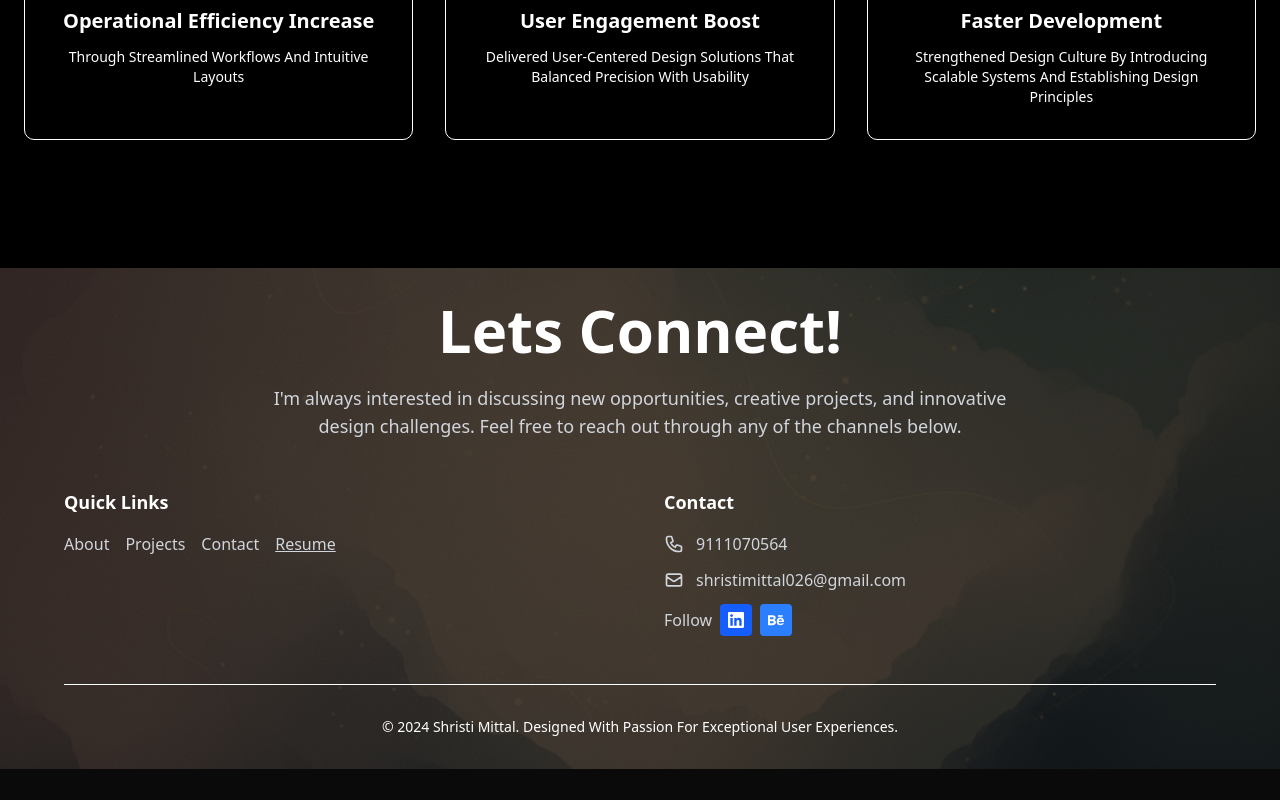
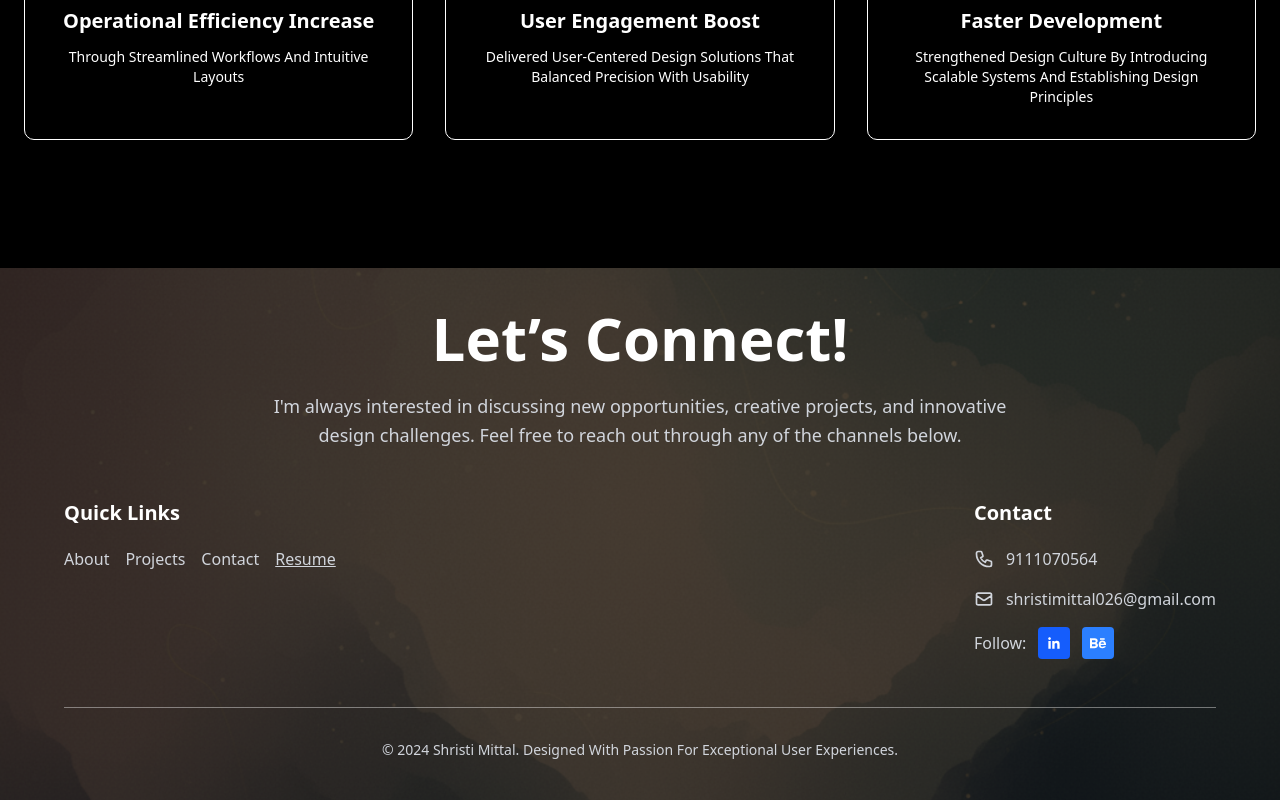
Before and after one commit to guptaRishi00/Shristi-port, a Next.js app: page /Projects/Newspace in a window 1280 px wide. Shown: the part 3206-4006 px from the top of the page. Before the commit the page ends 3975 px from the top, so only its background shows below. Built offline with nearby package versions, Linux system fonts and the light colour scheme.

Commit message:
UPdated homepage

```diff
--- a/components/Footer.tsx
+++ b/components/Footer.tsx
@@ -1,69 +1,140 @@
-import React from 'react';
+import React from "react";
 
 export default function Footer() {
   const backgroundImagePath = "/bg2.png";
 
   return (
     <footer
-      className="py-8 px-6 sm:px-12 lg:px-16 relative w-screen"
+      className="relative w-full px-6 sm:px-12 lg:px-16 py-10 bg-center bg-cover"
       style={{
-        background: `url(${backgroundImagePath}) center/cover no-repeat`,
+        backgroundImage: `url(${backgroundImagePath})`,
       }}
     >
       {/* Overlay */}
       <div className="absolute inset-0 bg-black/70 z-10"></div>
 
-      <div className="max-w-7xl mx-auto relative z-20">
-        {/* Heading */}
+      <div className="relative z-20 max-w-7xl mx-auto">
+        {/* Heading Section */}
         <div className="text-center mb-12">
           <h2 className="text-4xl sm:text-5xl lg:text-6xl font-bold text-white mb-6">
-            Lets Connect!
+            Let’s Connect!
           </h2>
-          <p className="text-gray-300 text-base sm:text-lg max-w-3xl mx-auto">
-            I'm always interested in discussing new opportunities, creative projects, and innovative design challenges. Feel free to reach out through any of the channels below.
+          <p className="text-gray-300 text-base sm:text-lg max-w-3xl mx-auto leading-relaxed">
+            I'm always interested in discussing new opportunities, creative
+            projects, and innovative design challenges. Feel free to reach out
+            through any of the channels below.
           </p>
         </div>
 
-        {/* Links & Contact */}
-        <div className="grid grid-cols-1 md:grid-cols-2 gap-8 sm:gap-12 mb-12">
+        {/* Links & Contact Info - Balanced */}
+        <div className="flex flex-col md:flex-row justify-between gap-10 mb-12">
           {/* Quick Links */}
-          <div>
-            <h3 className="text-white text-lg font-semibold mb-4">Quick Links</h3>
+          <div className="flex-1">
+            <h3 className="text-white text-xl font-semibold mb-5">
+              Quick Links
+            </h3>
             <div className="flex flex-wrap gap-4">
-              <a href="#about" className="text-gray-300 hover:text-white transition-colors">About</a>
-              <a href="#projects" className="text-gray-300 hover:text-white transition-colors">Projects</a>
-              <a href="#contact" className="text-gray-300 hover:text-white transition-colors">Contact</a>
-              <a href="#resume" className="text-gray-300 hover:text-white underline transition-colors">Resume</a>
+              <a
+                href="#about"
+                className="text-gray-300 hover:text-white transition-colors"
+              >
+                About
+              </a>
+              <a
+                href="#projects"
+                className="text-gray-300 hover:text-white transition-colors"
+              >
+                Projects
+              </a>
+              <a
+                href="#contact"
+                className="text-gray-300 hover:text-white transition-colors"
+              >
+                Contact
+              </a>
+              <a
+                href="#resume"
+                className="text-gray-300 hover:text-white underline transition-colors"
+              >
+                Resume
+              </a>
             </div>
           </div>
 
           {/* Contact Info */}
-          <div>
-            <h3 className="text-white text-lg font-semibold mb-4">Contact</h3>
-            <div className="space-y-3">
+          <div className="flex-1 flex justify-start md:justify-end">
+            <div className="space-y-4">
+              <h3 className="text-white text-xl font-semibold mb-5">Contact</h3>
+
+              {/* Phone */}
               <div className="flex items-center gap-3 text-gray-300">
-                <svg className="w-5 h-5" fill="none" stroke="currentColor" viewBox="0 0 24 24">
-                  <path strokeLinecap="round" strokeLinejoin="round" strokeWidth={2} d="M3 5a2 2 0 012-2h3.28a1 1 0 01.948.684l1.498 4.493a1 1 0 01-.502 1.21l-2.257 1.13a11.042 11.042 0 005.516 5.516l1.13-2.257a1 1 0 011.21-.502l4.493 1.498a1 1 0 01.684.949V19a2 2 0 01-2 2h-1C9.716 21 3 14.284 3 6V5z" />
+                <svg
+                  className="w-5 h-5"
+                  fill="none"
+                  stroke="currentColor"
+                  viewBox="0 0 24 24"
+                >
+                  <path
+                    strokeLinecap="round"
+                    strokeLinejoin="round"
+                    strokeWidth={2}
+                    d="M3 5a2 2 0 012-2h3.28a1 1 0 01.948.684l1.498 4.493a1 1 0 01-.502 1.21l-2.257 1.13a11.042 11.042 0 005.516 5.516l1.13-2.257a1 1 0 011.21-.502l4.493 1.498a1 1 0 01.684.949V19a2 2 0 01-2 2h-1C9.716 21 3 14.284 3 6V5z"
+                  />
                 </svg>
                 <span>9111070564</span>
               </div>
+
+              {/* Email */}
               <div className="flex items-center gap-3 text-gray-300">
-                <svg className="w-5 h-5" fill="none" stroke="currentColor" viewBox="0 0 24 24">
-                  <path strokeLinecap="round" strokeLinejoin="round" strokeWidth={2} d="M3 8l7.89 5.26a2 2 0 002.22 0L21 8M5 19h14a2 2 0 002-2V7a2 2 0 00-2-2H5a2 2 0 00-2 2v10a2 2 0 002 2z" />
+                <svg
+                  className="w-5 h-5"
+                  fill="none"
+                  stroke="currentColor"
+                  viewBox="0 0 24 24"
+                >
+                  <path
+                    strokeLinecap="round"
+                    strokeLinejoin="round"
+                    strokeWidth={2}
+                    d="M3 8l7.89 5.26a2 2 0 002.22 0L21 8M5 19h14a2 2 0 002-2V7a2 2 0 00-2-2H5a2 2 0 00-2 2v10a2 2 0 002 2z"
+                  />
                 </svg>
                 <span>shristimittal026@gmail.com</span>
               </div>
-              <div className="flex flex-wrap items-center gap-2 text-gray-300">
-                <span className="font-medium">Follow</span>
-                <div className="flex gap-2 flex-wrap">
-                  <a href="https://linkedin.com" target="_blank" rel="noopener noreferrer" className="w-8 h-8 bg-blue-600 hover:bg-blue-700 flex items-center justify-center rounded transition-colors">
-                    <svg className="w-4 h-4 text-white" fill="currentColor" viewBox="0 0 24 24">
-                      <path d="M20.447 20.452h-3.554v-5.569c0-1.328-.027-3.037-1.852-3.037-1.853 0-2.136 1.445-2.136 2.939v5.667H9.351V9h3.414v1.561h.046c.477-.9 1.637-1.85 3.37-1.85 3.601 0 4.267 2.37 4.267 5.455v6.286zM5.337 7.433c-1.144 0-2.063-.926-2.063-2.065 0-1.138.92-2.063 2.063-2.063 1.14 0 2.064.925 2.064 2.063 0 1.139-.925 2.065-2.064 2.065zm1.782 13.019H3.555V9h3.564v11.452zM22.225 0H1.771C.792 0 0 .774 0 1.729v20.542C0 23.227.792 24 1.771 24h20.451C23.2 24 24 23.227 24 22.271V1.729C24 .774 23.2 0 22.222 0h.003z"/>
+
+              {/* Social Links */}
+              <div className="flex flex-col sm:flex-row sm:items-center sm:gap-3 text-gray-300">
+                <span className="font-medium mb-2 sm:mb-0">Follow:</span>
+                <div className="flex gap-3 flex-wrap justify-center sm:justify-start">
+                  {/* LinkedIn */}
+                  <a
+                    href="https://linkedin.com"
+                    target="_blank"
+                    rel="noopener noreferrer"
+                    className="w-8 h-8 bg-blue-600 hover:bg-blue-700 flex items-center justify-center rounded transition-colors"
+                  >
+                    <svg
+                      className="w-4 h-4 text-white"
+                      fill="currentColor"
+                      viewBox="0 0 24 24"
+                    >
+                      <path d="M20.447 20.452h-3.554v-5.569c0-1.328-.027-3.037-1.852-3.037-1.853 0-2.136 1.445-2.136 2.939v5.667H9.351V9h3.414v1.561h.046c.477-.9 1.637-1.85 3.37-1.85 3.601 0 4.267 2.37 4.267 5.455v6.286zM5.337 7.433c-1.144 0-2.063-.926-2.063-2.065 0-1.138.92-2.063 2.063-2.063 1.14 0 2.064.925 2.064 2.063 0 1.139-.925 2.065-2.064 2.065zm1.782 13.019H3.555V9h3.564v11.452z" />
                     </svg>
                   </a>
-                  <a href="https://behance.net" target="_blank" rel="noopener noreferrer" className="w-8 h-8 bg-blue-500 hover:bg-blue-600 flex items-center justify-center rounded transition-colors">
-                    <svg className="w-4 h-4 text-white" fill="currentColor" viewBox="0 0 24 24">
-                      <path d="M22 7h-7v-2h7v2zm1.726 10c-.442 1.297-2.029 3-5.101 3-3.074 0-5.564-1.729-5.564-5.675 0-3.91 2.325-5.92 5.466-5.92 3.082 0 4.964 1.782 5.375 4.426.078.506.109 1.188.095 2.14h-8.027c.13 3.211 3.483 3.312 4.588 2.029h3.168zm-7.686-4h4.965c-.105-1.547-1.136-2.219-2.477-2.219-1.466 0-2.277.768-2.488 2.219zm-9.574 6.988h-6.466v-14.967h6.953c5.476.081 5.58 5.444 2.72 6.906 3.461 1.26 3.577 8.061-3.207 8.061zm-3.466-8.988h3.584c2.508 0 2.906-3-.312-3h-3.272v3zm3.391 3h-3.391v3.016h3.341c3.055 0 2.868-3.016.05-3.016z"/>
+
+                  {/* Behance */}
+                  <a
+                    href="https://behance.net"
+                    target="_blank"
+                    rel="noopener noreferrer"
+                    className="w-8 h-8 bg-blue-500 hover:bg-blue-600 flex items-center justify-center rounded transition-colors"
+                  >
+                    <svg
+                      className="w-4 h-4 text-white"
+                      fill="currentColor"
+                      viewBox="0 0 24 24"
+                    >
+                      <path d="M22 7h-7v-2h7v2zm1.726 10c-.442 1.297-2.029 3-5.101 3-3.074 0-5.564-1.729-5.564-5.675 0-3.91 2.325-5.92 5.466-5.92 3.082 0 4.964 1.782 5.375 4.426.078.506.109 1.188.095 2.14h-8.027c.13 3.211 3.483 3.312 4.588 2.029h3.168zm-7.686-4h4.965c-.105-1.547-1.136-2.219-2.477-2.219-1.466 0-2.277.768-2.488 2.219zM6.466 20H0V5h6.953c5.476.081 5.58 5.444 2.72 6.906 3.461 1.26 3.577 8.061-3.207 8.061zM3 11h3.584c2.508 0 2.906-3-.312-3H3v3zm3.391 3H3v3.016h3.341c3.055 0 2.868-3.016.05-3.016z" />
                     </svg>
                   </a>
                 </div>
@@ -73,9 +144,10 @@ export default function Footer() {
         </div>
 
         {/* Divider */}
-        <div className="border-t border-white pt-8">
-          <p className="text-white text-sm text-center">
-            © 2024 Shristi Mittal. Designed With Passion For Exceptional User Experiences.
+        <div className="border-t border-white/40 pt-8">
+          <p className="text-gray-300 text-sm text-center">
+            © 2024 Shristi Mittal. Designed With Passion For Exceptional User
+            Experiences.
           </p>
         </div>
       </div>
--- a/components/Philosophy.tsx
+++ b/components/Philosophy.tsx
@@ -5,18 +5,18 @@ export default function Philosophy() {
 
   return (
     <section
-      className="w-full relative bg-center bg-cover min-h-screen flex items-center px-5 sm:px-10 lg:px-16"
+      className="w-full relative bg-center bg-cover py-12 sm:py-16 lg:py-20 flex items-center justify-center px-5 sm:px-10 lg:px-16"
       style={{ backgroundImage: `url(${backgroundImagePath})` }}
     >
       {/* Dark overlay */}
       <div className="absolute inset-0 bg-black/70 z-10"></div>
 
       {/* Content Container */}
-      <div className="relative z-20 w-full max-w-7xl mx-auto flex flex-col lg:flex-row items-center justify-center gap-12 lg:gap-20">
+      <div className="relative z-20 w-full max-w-8xl mx-auto flex flex-col lg:flex-row items-center justify-between gap-8 lg:gap-14">
 
         {/* Left Side - Heading */}
         <div className="flex-1 text-center lg:text-left">
-          <h2 className="text-4xl sm:text-5xl lg:text-7xl font-bold text-white leading-tight">
+          <h2 className="text-4xl sm:text-5xl lg:text-6xl font-bold text-white leading-tight">
             <span className="block lg:hidden">My Design Philosophy</span>
             <span className="hidden lg:block">
               <span className="block">My</span>
@@ -27,7 +27,7 @@ export default function Philosophy() {
         </div>
 
         {/* Right Side - Content */}
-        <div className="flex-1 space-y-6 text-gray-300 text-base sm:text-lg leading-relaxed text-center lg:text-left max-w-xl lg:max-w-none">
+        <div className="flex-1 space-y-4 text-gray-300 text-sm sm:text-base lg:text-lg leading-relaxed text-center lg:text-left max-w-xl lg:max-w-none">
           <p>
             To me, design is about creating clarity out of complexity. It's not just about making things look good, but about making them work seamlessly so users feel confident and engaged without even realizing it.
           </p>
--- a/components/WhatIDo.tsx
+++ b/components/WhatIDo.tsx
@@ -8,7 +8,7 @@ export default function WhatIDo() {
   ];
 
   return (
-    <section className="w-full bg-black flex flex-col items-center px-5 sm:px-10 lg:px-16 py-12">
+    <section className="w-full bg-black flex flex-col items-center px-6 sm:px-12 lg:px-24 py-16 sm:py-20 lg:py-24">
       <div className="w-full max-w-6xl flex flex-col items-center">
 
         {/* Heading */}
@@ -17,7 +17,7 @@ export default function WhatIDo() {
         </h2>
 
         {/* Description */}
-        <p className="text-gray-300 text-base sm:text-lg leading-relaxed text-center max-w-4xl mb-12">
+        <p className="text-gray-300 text-base sm:text-lg leading-relaxed text-center max-w-3xl mb-12">
           From understanding user needs to crafting pixel-perfect interfaces, I
           design products that are not just visually appealing but also intuitive
           and impactful. I combine user research, design thinking, and
@@ -35,7 +35,7 @@ export default function WhatIDo() {
               {row.map((skill, index) => (
                 <div
                   key={index}
-                  className="w-full sm:w-auto text-center px-6 py-3 border border-white/30 rounded-lg text-white
+                  className="px-6 py-3 border border-white/30 rounded-lg text-white
                              text-sm sm:text-base font-medium hover:bg-white/10 transition-colors duration-300"
                 >
                   {skill}
```
Also changed, not shown: components/DesignProcess.tsx (+111 -33 lines).
